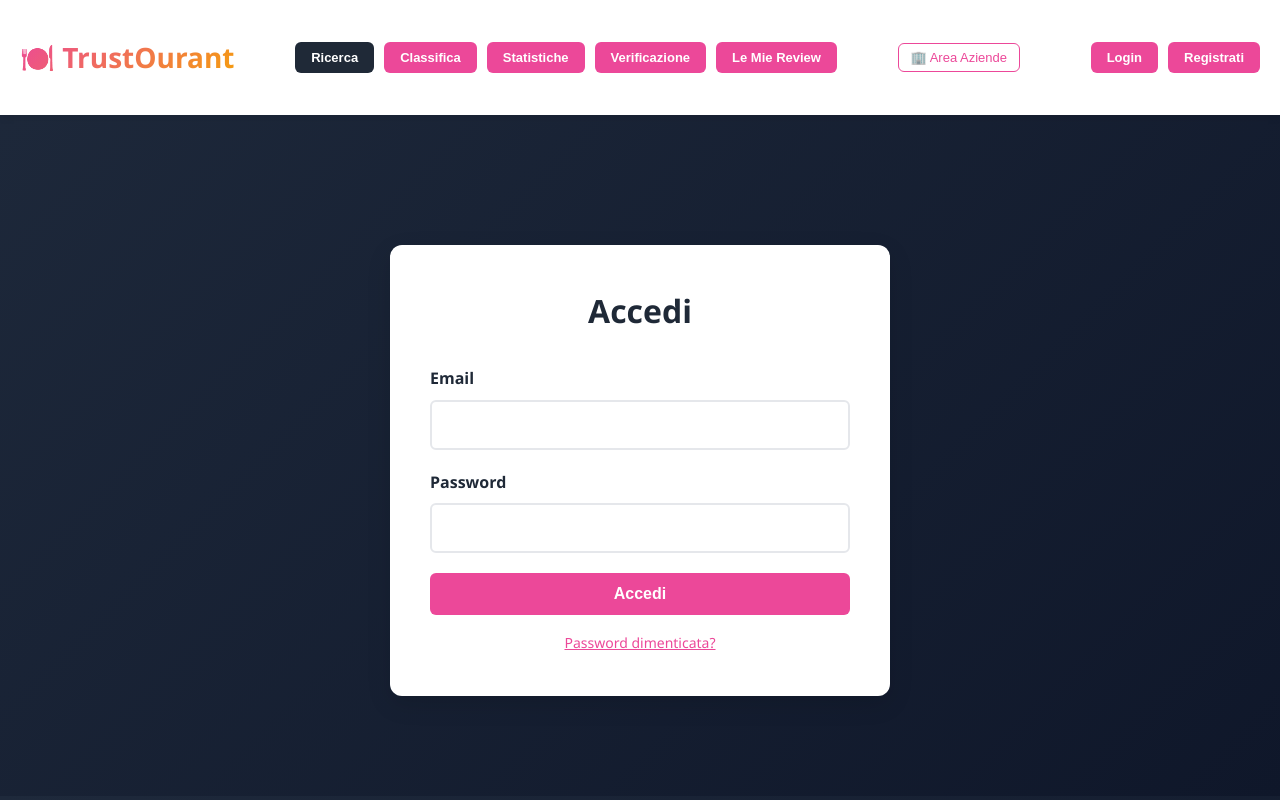
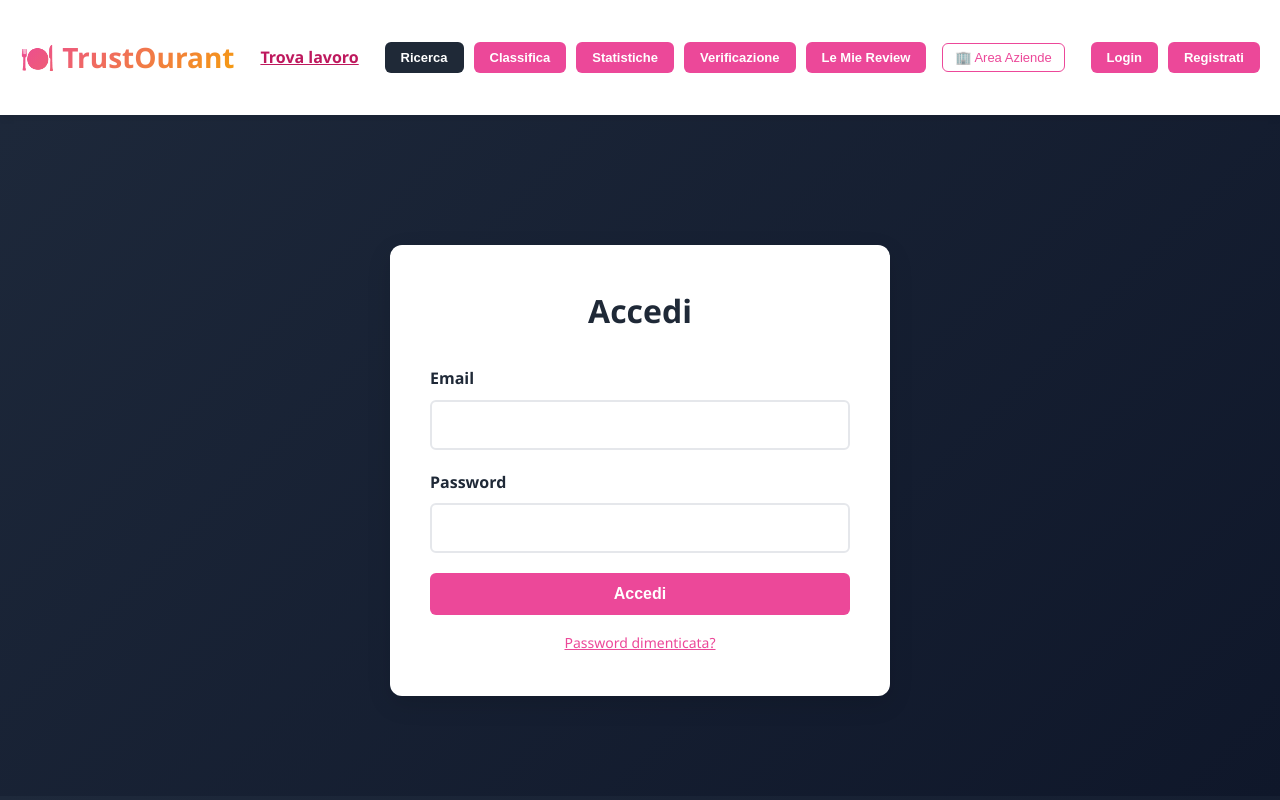
Before and after one commit to Marinacci/trustourant, a website: page index.html in a window 1280 px wide. Drawn offline with nearby package versions, Linux system fonts and the light colour scheme.

Commit message:
feat: publish jobs navigation

```diff
--- a/index.html
+++ b/index.html
@@ -438,6 +438,7 @@
   <header>
     <div class="container">
       <div class="logo">🍽️ TrustOurant</div>
+      <a href="lavoro.html" style="color: #be185d; font-weight: 700; margin: 0 10px;">Trova lavoro</a>
       <nav id="mainNav">
         <button class="nav-btn active" data-tab="ricerca">Ricerca</button>
         <button class="nav-btn" data-tab="classifica">Classifica</button>
```
